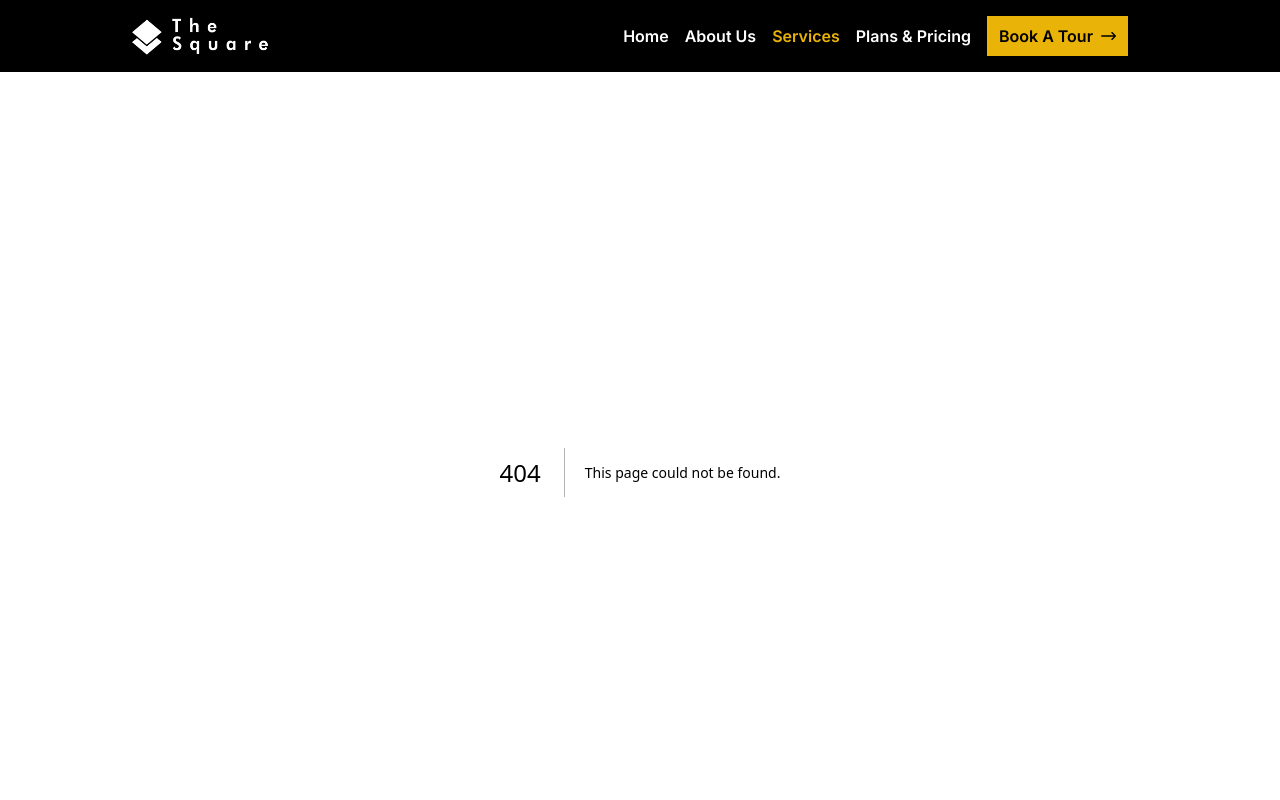
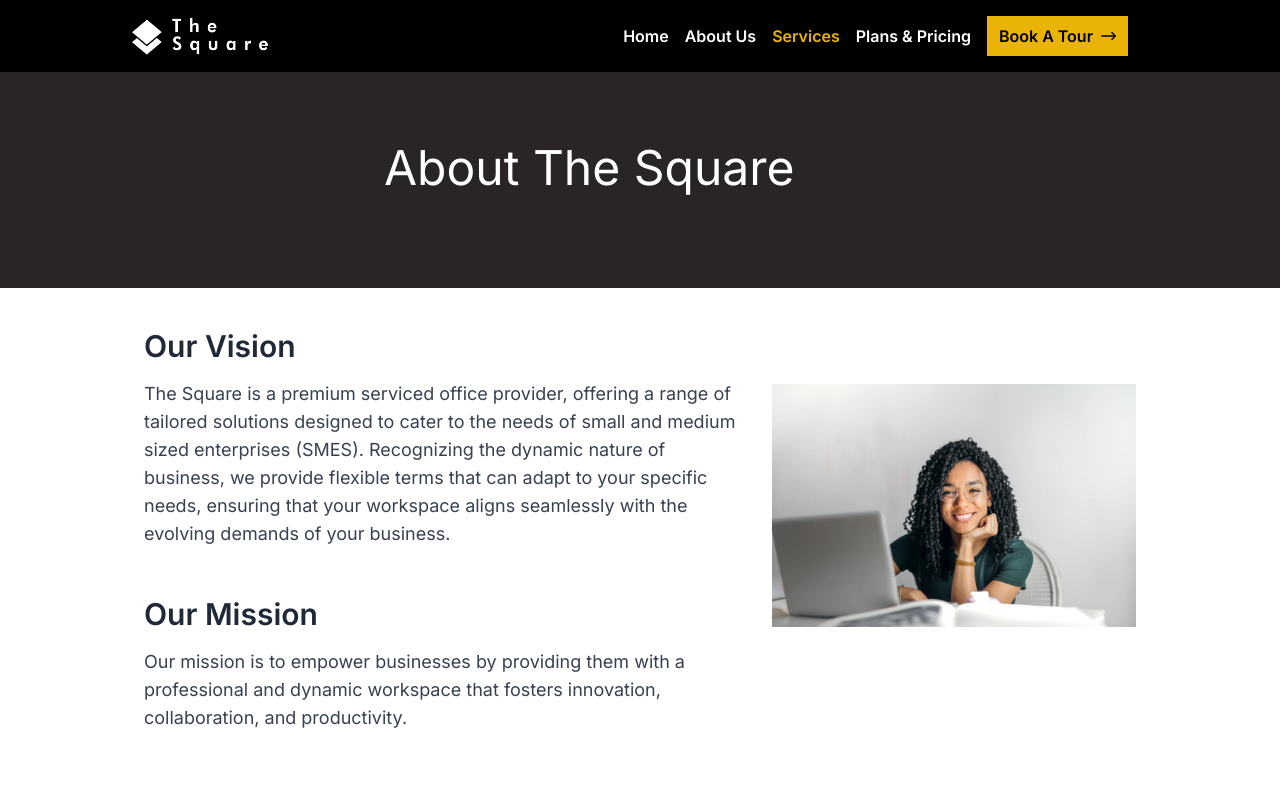
Before and after one commit to chiomaubaezuonu/square-office, a Next.js app: page /about in a window 1280 px wide. Before the commit this address had no page. Shown: the top 800 px of the page. Built offline with nearby package versions, Linux system fonts and the light colour scheme.

Commit message:
Added the about page

```diff
--- a/app/Footer/page.tsx
+++ b/app/Footer/page.tsx
@@ -2,7 +2,7 @@ import React from 'react'
 
 const Footer = () => {
     return (
-        <div className='bg-black text-white'>
+        <div className='bg-black text-white absolute  z-10 w-full'>
             <div className='flex justify-between px-36 py-11'>
                 <div>
                     <p>Contact Us</p>
--- a/app/Navbar/page.tsx
+++ b/app/Navbar/page.tsx
@@ -2,11 +2,12 @@ import Image from 'next/image'
 import logo from "./the-square-logo.png"
 import Link from 'next/link'
 import arrow from "./right-arrow.svg"
+// import about from "../pages/about"
 
 
 const Navbar = () => {
   return (
-    <div>
+    <div className='fixed z-10 w-full top-0'>
       <nav className='bg-black py-3 px-24'>
         <div className='flex justify-between px-7 items-center'>
           <div className='flex'>
@@ -19,7 +20,7 @@ const Navbar = () => {
           <div>
             <ul className="flex items-center text-white gap-4 font-semibold text-base mr-7">
               <li><Link href="/"> Home</Link></li>
-              <li><Link href="/"> About Us</Link></li>
+              <li><Link href="/about"> About Us</Link></li>
               <li className='text-yellow-500'><Link href="/">Services</Link></li>
               <li><Link href="/"> Plans & Pricing</Link></li>
               <li className='bg-yellow-500 hover:bg-yellow-400 py-2  px-3 text-black'><Link className='flex' href="/"> Book A Tour <Image src={arrow} className='ml-2' width={15} alt="arrow" /></Link></li>
--- /dev/null
+++ b/app/about/page.tsx
@@ -0,0 +1,33 @@
+import React from 'react'
+import aboutImg from "./aboutImg.jpg"
+import Image from 'next/image'
+
+const About = () => {
+    return (
+        <div className=' text-white pb-24'>
+            {/* <div className="w-full h-72 py-8 bg-stone-200 relative top-14 bg-bottom bg-[length:700px_350px] flex items-center bg-[url('https://thesquareoffices.com/storage/images/about-the-square.jpg')]" > */}
+            <div className='bg-[length:700px_350px] bg-stone-800 h-72 top-14'>
+                <div className='aboutBgImg'>
+                    <h1 className='absolute top-36 text-white left-96 text-4xl md:text-5xl'>About The Square</h1>
+                </div>
+            </div>
+            <div className='text-black flex mx-36 gap-8'>
+                <div className='mt-10'>
+                    <div className='mb-12'>
+                        <h2 className='text-gray-800 font-semibold text-3xl mb-4'>Our Vision</h2>
+                        <p className='text-lg text-gray-700'>The Square is a premium serviced office provider, offering a range of tailored solutions designed to cater to the needs of small and medium sized enterprises (SMES). Recognizing the dynamic nature of business, we provide flexible terms that can adapt to your specific needs, ensuring that your workspace aligns seamlessly with the evolving demands of your business.</p>
+                    </div>
+                    <div>
+                        <h2 className='text-gray-800 font-semibold text-3xl mb-4'>Our Mission</h2>
+                        <p className='text-lg text-gray-700'>Our mission is to empower businesses by providing them with a professional and dynamic workspace that fosters innovation, collaboration, and productivity.</p>
+                    </div>
+                </div>
+                <div>
+                    <Image className='hidden lg:block mt-24' src={aboutImg} alt="about image" />
+                </div>
+            </div>
+        </div>
+    )
+}
+
+export default About
--- a/app/page.tsx
+++ b/app/page.tsx
@@ -31,8 +31,8 @@ type FeatureCard = {
 
 const Home = () => {
   return (
-    <div>
-      <div className='landingPage bg-black text-white flex flex-col items-center justify-center p-28 '>
+    <div className="relative">
+      <div className='landingPage bg-cover bg-black text-white flex flex-col items-center justify-center p-28 '>
         <main className='py-20'>
           <h1 className='text-4xl md:text-6xl text-center font-bold font-serif'> Welcome To The Square</h1>
           <p className='md:text-xl mt-2 text-center'>Elevate your workspace, amplify your success.</p>
```
Also changed, not shown: app/App.css (+11 -0 lines), app/about/aboutImg.jpg (added), app/services/page.tsx (added).
